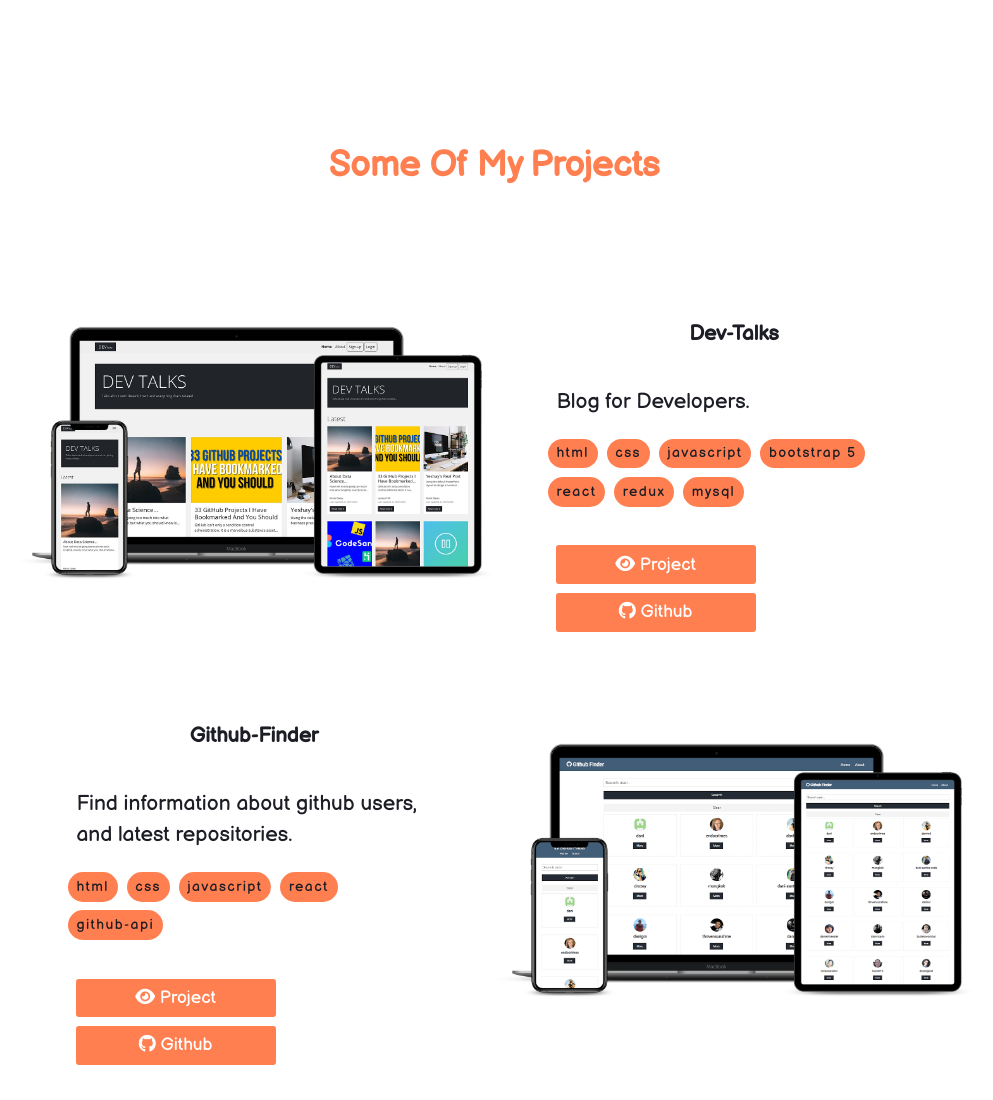
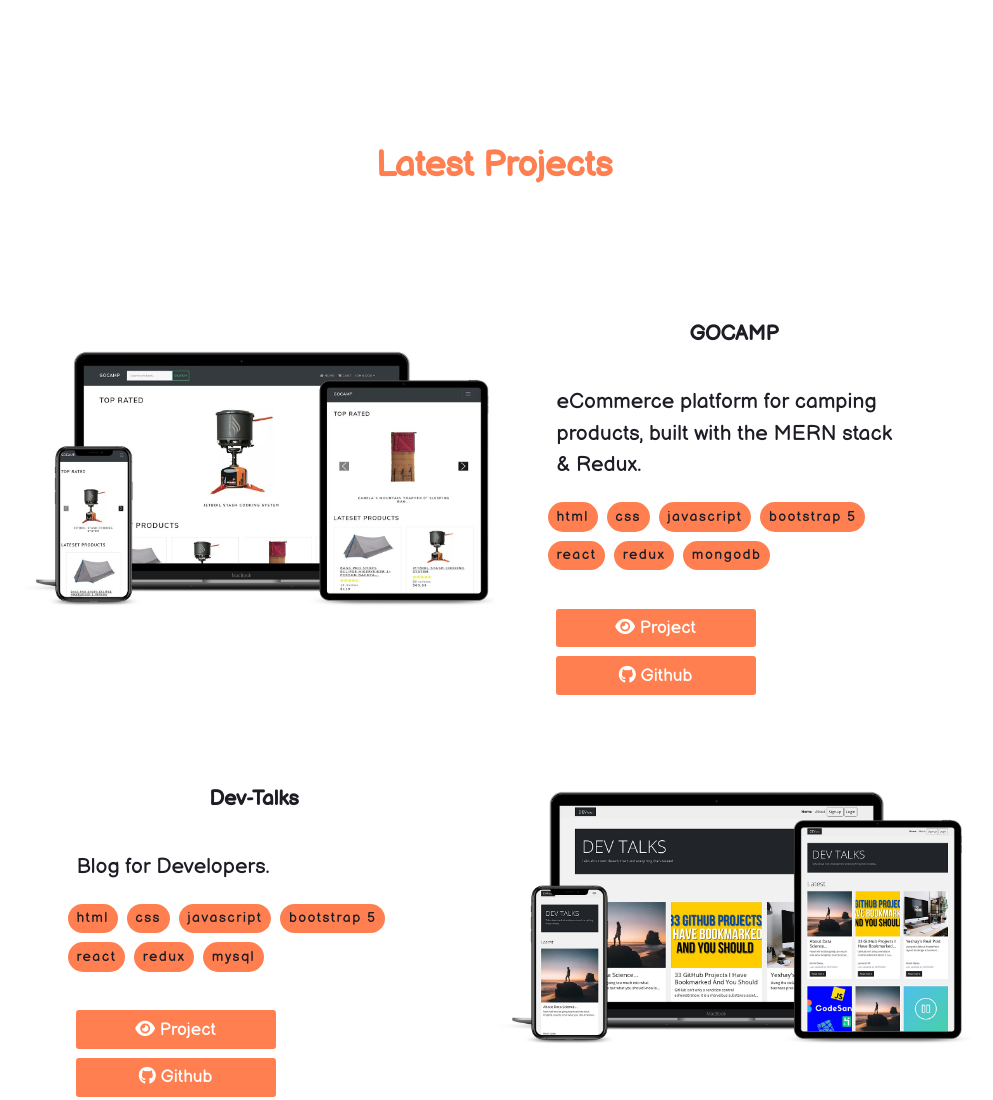
Before and after one commit to danimatuko/portfolio, a website: page index.html in a window 1280 px wide. Shown: the part 1620-2720 px from the top of the page, without its empty margins (146-1139 px from the left). Drawn offline with Linux system fonts and the light colour scheme; a web font is replaced by a local one.

Commit message:
add GOCAMP project + improve SEO and add favicon

```diff
--- /dev/null
+++ b/favicon_io/about.txt
@@ -0,0 +1,6 @@
+This favicon was generated using the following font:
+
+- Font Title: Holtwood One SC
+- Font Author: Copyright (c) 2011 by vernon adams. All rights reserved.
+- Font Source: http://fonts.gstatic.com/s/holtwoodonesc/v11/yYLx0hLR0P-3vMFSk1TCq3Txg5B3cbb6LZttyg.ttf
+- Font License: SIL Open Font License, 1.1 (http://scripts.sil.org/OFL)
--- a/index.html
+++ b/index.html
@@ -5,6 +5,10 @@
     <meta charset="UTF-8">
     <meta name="viewport" content="width=device-width, initial-scale=1.0">
     <meta http-equiv="X-UA-Compatible" content="ie=edge">
+    <meta name="description" content="Dani Matuko is a fullstack web developer">
+    <meta name="keywords"
+        content="web developer, programmer ,portfolio, developer ,fullstack developer ,frontend developer,backend developer">
+    <meta name="author" content="Dani Matuko">
     <title>Dani Matuko</title>
     <link rel="stylesheet" type="text/css" href="css/main.css">
     <link rel="preconnect" href="https://fonts.gstatic.com">
@@ -12,6 +16,10 @@
     <link href="https://fonts.googleapis.com/css2?family=Wendy+One&display=swap" rel="stylesheet">
     <link href="https://fonts.googleapis.com/css2?family=Frijole&display=swap" rel="stylesheet">
     <link href="https://fonts.googleapis.com/css2?family=Balsamiq+Sans&display=swap" rel="stylesheet">
+    <link rel="apple-touch-icon" sizes="180x180" href="/apple-touch-icon.png">
+    <link rel="icon" type="image/png" sizes="32x32" href="favicon_io/favicon-32x32.png">
+    <link rel="icon" type="image/png" sizes="16x16" href="favicon_io/favicon-16x16.png">
+    <link rel="manifest" href="/site.webmanifest">
     <script src="https://kit.fontawesome.com/7c555d700c.js" crossorigin="anonymous"></script>
 
 </head>
@@ -27,7 +35,7 @@
         </div>
 
         <nav>
-            <img src="icons/dmn.png" alt="" class="logo">
+            <img src="./logo.png" alt="" class="logo">
             <ul id="nav-bar">
                 <li class="menu-item"><a href="#home">Home</a></li>
                 <li class="menu-item"><a href="#about-section">About</a></li>
@@ -80,7 +88,7 @@
                         projects, while focusing on web development.
                         </br>
 
-                        I enjoy building interactive, responsive, and maintainable applications, as well as learning and
+                        I enjoy building interactive, responsive, and scalable applications, as well as learning and
                         exploring new technologies.
                         <br>
 
@@ -99,8 +107,34 @@
         <!-- projects -->
         <section class="section " id="projects-section">
             <div class="container">
-                <h2 class="section-title">Some Of My Projects</h2>
+                <h2 class="section-title">Latest Projects</h2>
                 <div class="projects-wrapper">
+                    <!-- GoCamp -->
+                    <div class="project">
+                        <div class="img-wrapper">
+                            <img src="images/gocamp.jpg" alt="Project">
+                        </div>
+                        <div class="about-project">
+                            <h3 class="project-name">GOCAMP</h3>
+                            <p>eCommerce platform for camping products, built with the MERN stack & Redux.
+                            </p>
+                            <ul class="tech">
+                                <li>html</li>
+                                <li>css</li>
+                                <li>javascript</li>
+                                <li>bootstrap 5</li>
+                                <li>react</li>
+                                <li>redux</li>
+                                <li>mongodb</li>
+                            </ul>
+                            <a href="https://app-gocamp.herokuapp.com/" target="_blank">
+                                <i class="fas fa-eye"></i> Project
+                            </a>
+                            <a href="https://github.com/danimatuko/gocamp.git" target="_blank">
+                                <i class="fab fa-github"></i> Github
+                            </a>
+                        </div>
+                    </div>
                     <!-- Dev-Talks -->
                     <div class="project">
                         <div class="img-wrapper">
--- a/package.json
+++ b/package.json
@@ -8,7 +8,6 @@
     },
     "author": "Dani Matuko",
     "license": "ISC",
-    "dependencies": {},
     "devDependencies": {
         "sass": "^1.34.1"
     }
```
Also changed, not shown: sass/media.scss (+11 -0 lines), favicon.ico (added), favicon_io/android-chrome-192x192.png (added), favicon_io/android-chrome-512x512.png (added), favicon_io/apple-touch-icon.png (added), favicon_io/favicon-16x16.png (added), favicon_io/favicon-32x32.png (added), favicon_io/site.webmanifest (added), images/gocamp.jpg (added), logo.png (added), 1 other file.
